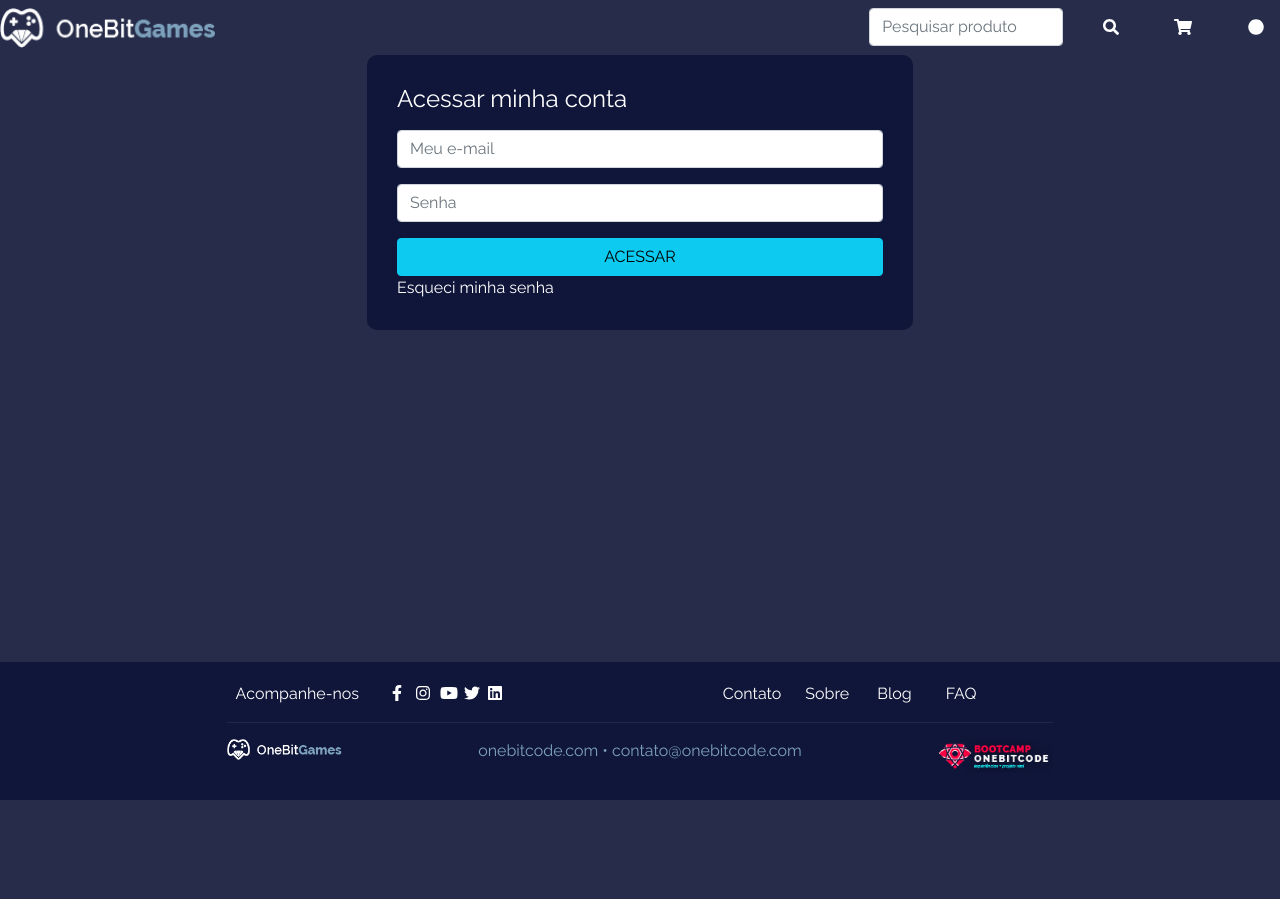
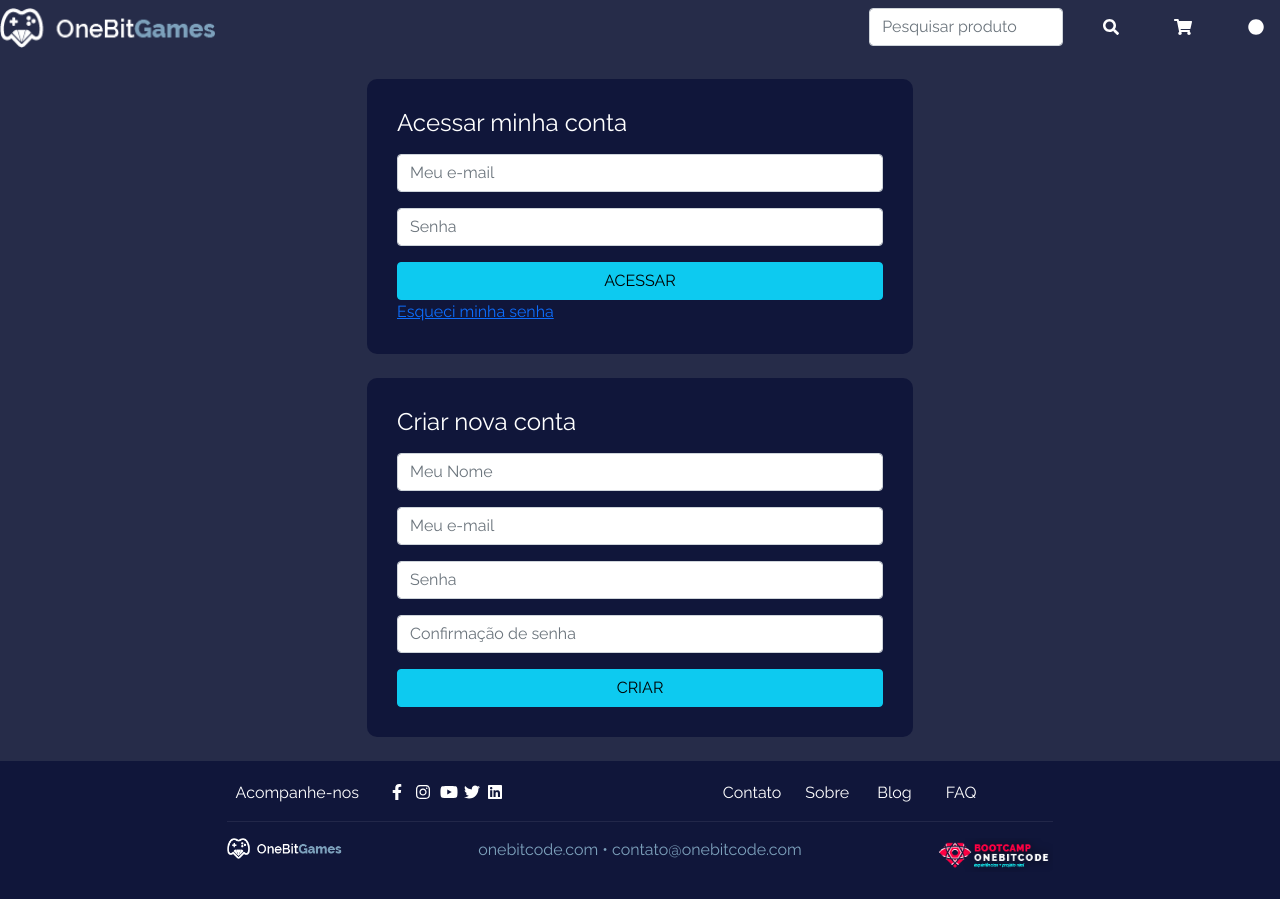
Before and after one commit to fabricioje/e-commerce-web, a Next.js app: page /Auth/Login in a window 1280 px wide. Before the commit the page ends 800 px from the top, so only its background shows below. Built offline with nearby package versions, Linux system fonts and the light colour scheme.

Commit message:
* Implementado lógica de autenticação * Implementado tela de login * Implementado tela de criação de usuário

```diff
--- a/components/LoginForm/index.tsx
+++ b/components/LoginForm/index.tsx
@@ -2,35 +2,109 @@
 import { InputGroup, FormControl, Button, Row, Col } from 'react-bootstrap';
 import BlueBackground from "../shared/BlueBackgraoud";
 
+import AuthState from '../../dtos/AuthState';
+import User from '../../dtos/User';
+import { useState, useEffect, useRef } from 'react';
+import { useRouter } from 'next/router';
+import { useDispatch, useSelector } from 'react-redux';
+import { setLoggedUser } from '../../store/modules/auth/reducer';
+import UsersService from '../../services/users';
+import { toast } from 'react-toastify';
+import Link from 'next/link';
 interface LoginProps {
     titlePhrase: String,
     buttonPhrase: String
 }
 
-const LoginForm: React.FC<LoginProps> = ({titlePhrase, buttonPhrase}) => {
+const LoginForm: React.FC<LoginProps> = ({ titlePhrase, buttonPhrase }) => {
+    const router = useRouter();
+    const dispatch = useDispatch();
+
+    const loggedUser: User = useSelector((state: AuthState) => state.auth.loggedUser);
+
+    const [email, setEmail] = useState('');
+    const [password, setPassword] = useState('');
+
+    const passwordRef = useRef(null);
+
+    useEffect(() => {
+        if (loggedUser) {
+            setEmail(loggedUser.email);
+            if (passwordRef && passwordRef.current) {
+                passwordRef.current.focus();
+            }
+        }
+    }, [loggedUser])
+
+    const handleSubmit = async (evt: React.FormEvent): Promise<void> => {
+        evt.preventDefault();
+
+        try {
+            const response = await UsersService.signIn({ email, password });
+
+            const { id, email: userEmail, name, profile } = response.data.data;
+
+            const user = {
+                id,
+                name,
+                email: userEmail,
+                profile: profile
+            };
+
+            dispatch(setLoggedUser(user));
+
+            toast.info('Login realizado com sucesso!');
+
+            router.push(user.profile === 'admin' ? '/Admin/' : '/')
+        } catch (err) {
+            toast.error('E-mail ou senha inválidos!');
+        }
+    }
+
     return (
+        <form onSubmit={handleSubmit}>
             <Row>
                 <Col lg={{ span: 6, offset: 3 }} md={{ span: 8, offset: 2 }}>
                     <BlueBackground>
                         <h4>{titlePhrase}</h4>
 
                         <InputGroup className="mt-3">
-                        <FormControl placeholder="Meu e-mail" />
+                            <FormControl
+                                placeholder="Meu e-mail"
+                                value={email}
+                                type="email"
+                                onChange={
+                                    (evt: React.ChangeEvent<HTMLInputElement>) =>
+                                        setEmail(evt.target.value)
+                                }
+                                required
+                            />
                         </InputGroup>
 
                         <InputGroup className="mt-3">
-                        <FormControl placeholder="Senha" />
+                            <FormControl
+                                placeholder="Senha"
+                                value={password}
+                                type="password"
+                                onChange={
+                                    (evt: React.ChangeEvent<HTMLInputElement>) =>
+                                        setPassword(evt.target.value)
+                                }
+                                required
+                                ref={passwordRef}
+                            />
                         </InputGroup>
 
-                    <Button className="btn btn-info mt-3 w-100">{buttonPhrase}</Button>
+                        <Button type="submit" className="btn btn-info mt-3 w-100">{buttonPhrase}</Button>
 
-                    <br/>
+                        <br />
 
-                    Esqueci minha senha
+                        <Link href="/Auth/PasswordRecovery">Esqueci minha senha</Link> <br />
 
                     </BlueBackground>
                 </Col>
             </Row>
+        </form>
     )
 }
 
--- /dev/null
+++ b/components/SignUpForm/index.tsx
@@ -0,0 +1,131 @@
+import { InputGroup, FormControl, Button, Row, Col } from 'react-bootstrap';
+import BlueBackground from '../shared/BlueBackgraoud';
+
+import UsersService from '../../services/users';
+
+import { toast } from 'react-toastify';
+
+import { useDispatch } from 'react-redux';
+import { setLoggedUser } from '../../store/modules/auth/reducer';
+import { useState } from 'react';
+
+interface SignUpProps {
+  titlePhrase: string;
+  buttonPhrase: string;
+}
+
+const SignUpForm: React.FC<SignUpProps> = ({ titlePhrase, buttonPhrase }) => {
+  const [name, setName] = useState('');
+  const [email, setEmail] = useState('');
+  const [password, setPassword] = useState('');
+  const [passwordConfirmation, setPasswordConfirmation] = useState('');
+
+  const dispatch = useDispatch();
+
+
+  const handleSubmit = async(evt: React.FormEvent):Promise<void> => {
+    evt.preventDefault();
+
+    if(password !== passwordConfirmation) {
+      toast.error('A senha e a confirmação de senha devem ser iguais!')
+      return;
+    }
+    try {
+      await UsersService.signUp({
+        name,
+        email,
+        password,
+        password_confirmation: passwordConfirmation
+      });
+
+      toast.info('Registro realizado com sucesso! Para continuar faça seu login.');
+
+      dispatch(setLoggedUser({
+        id: 0,
+        name,
+        email,
+        profile: 'client'
+      }))
+
+      setName('');
+      setEmail('');
+      setPassword('');
+      setPasswordConfirmation('');
+    } catch(err) {
+      if(err.response.data.errors) {
+        toast.warning(err.response.data.errors.full_messages[0]);
+      }
+      console.log(err.response);
+    }
+  }
+
+  return (
+    <div>
+      <Row>
+        <Col lg={{ span: 6, offset: 3 }} md={{ span: 8, offset: 2 }}>
+          <BlueBackground>
+            <h4>{titlePhrase}</h4>
+
+            <form onSubmit={handleSubmit}>
+                <InputGroup className="mt-3">
+                  <FormControl
+                    placeholder="Meu Nome"
+                    type="text"
+                    value={name}
+                    onChange={
+                      (evt: React.ChangeEvent<HTMLInputElement>) =>
+                        setName(evt.target.value)
+                    }
+                    required
+                  />
+                </InputGroup>
+
+                <InputGroup className="mt-3">
+                  <FormControl
+                    placeholder="Meu e-mail"
+                    type="email"
+                    value={email}
+                    onChange={
+                      (evt: React.ChangeEvent<HTMLInputElement>) =>
+                        setEmail(evt.target.value)
+                    }
+                    required
+                  />
+                </InputGroup>
+
+                <InputGroup className="mt-3">
+                  <FormControl
+                    placeholder="Senha"
+                    type="password"
+                    value={password}
+                    onChange={
+                      (evt: React.ChangeEvent<HTMLInputElement>) =>
+                        setPassword(evt.target.value)
+                    }
+                    required
+                  />
+                </InputGroup>
+
+                <InputGroup className="mt-3">
+                  <FormControl
+                    placeholder="Confirmação de senha"
+                    type="password"
+                    value={passwordConfirmation}
+                    onChange={
+                      (evt: React.ChangeEvent<HTMLInputElement>) =>
+                        setPasswordConfirmation(evt.target.value)
+                    }
+                    required
+                  />
+                </InputGroup>
+
+                <Button type="submit" className="btn btn-info mt-3 w-100">{buttonPhrase}</Button>
+              </form>
+          </BlueBackground>
+        </Col>
+      </Row>
+    </div>
+  )
+}
+
+export default SignUpForm;
--- a/package.json
+++ b/package.json
@@ -24,6 +24,7 @@
     "react-bootstrap": "^1.6.1",
     "react-dom": "17.0.2",
     "react-redux": "^7.2.4",
+    "react-toastify": "^7.0.4",
     "redux": "^4.1.0",
     "redux-persist": "^6.0.0",
     "typescript": "^4.3.4"
--- a/pages/Auth/Login/index.tsx
+++ b/pages/Auth/Login/index.tsx
@@ -1,12 +1,16 @@
 import React from 'react';
 import MainComponent from '../../../components/shared/MainComponent';
 import LoginForm from '../../../components/LoginForm';
-
+import SignUpForm from '../../../components/SignUpForm';
 
 const Login: React.FC = () => {
     return (
         <MainComponent>
+            <br />
             <LoginForm titlePhrase="Acessar minha conta" buttonPhrase="ACESSAR" />
+            <br />
+            <SignUpForm titlePhrase="Criar nova conta" buttonPhrase="CRIAR" />
+            <br />
         </MainComponent>
     )
 }
--- a/pages/_app.tsx
+++ b/pages/_app.tsx
@@ -6,6 +6,10 @@
 import { Provider } from 'react-redux';
 import { PersistGate } from 'redux-persist/integration/react';
 import { store, persistor } from '../store';
+
+import { toast } from 'react-toastify';
+import 'react-toastify/dist/ReactToastify.css';
+toast.configure()
 
 const MyApp: React.FC<AppProps> = ({ Component, pageProps }) => {
   return (
```
Also changed, not shown: services/users.ts (renamed from services/user.ts), 1 other file (tests, documents, lock files or other folders). Lines whose indentation alone changed are shown as unchanged.
